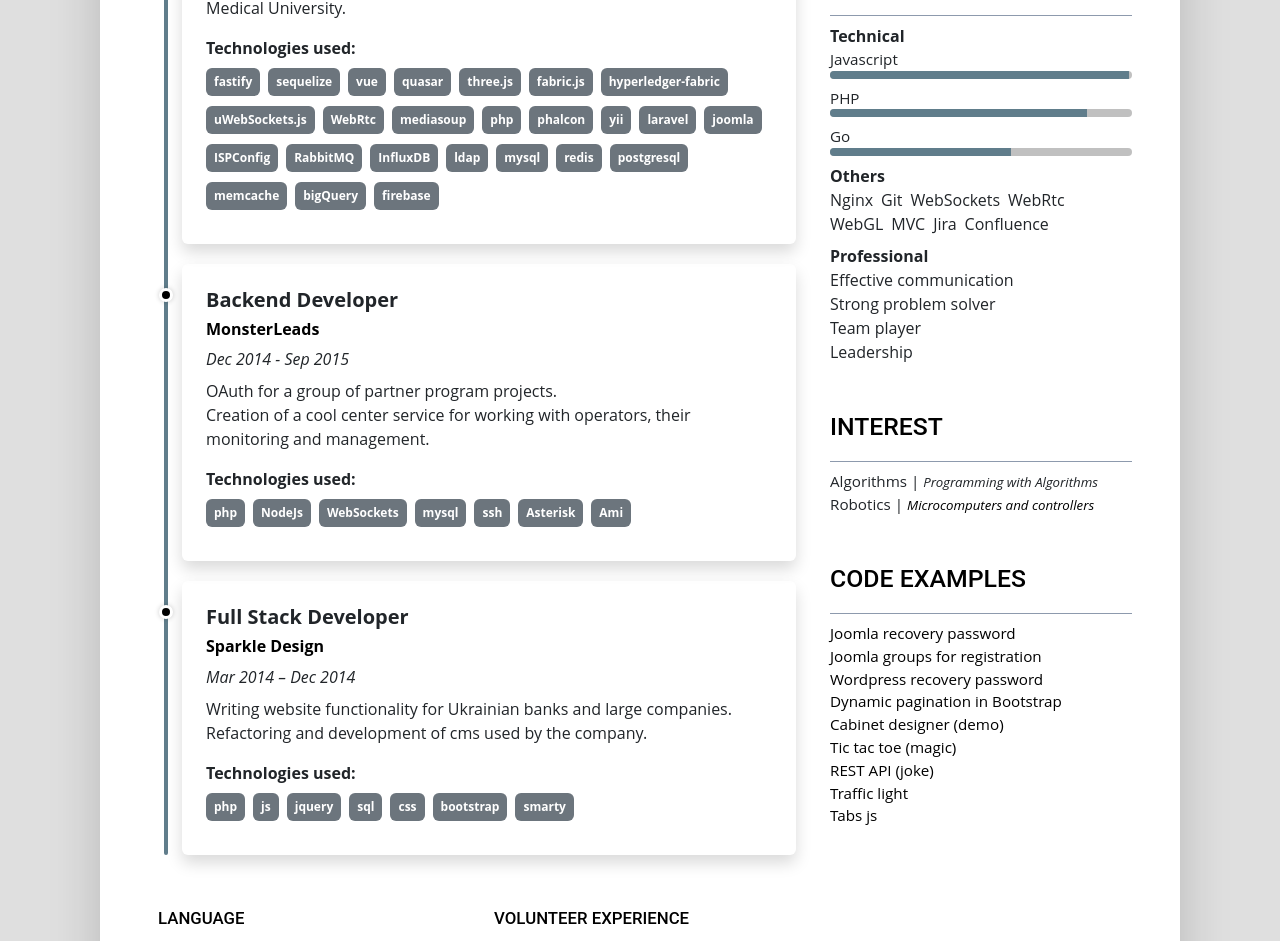
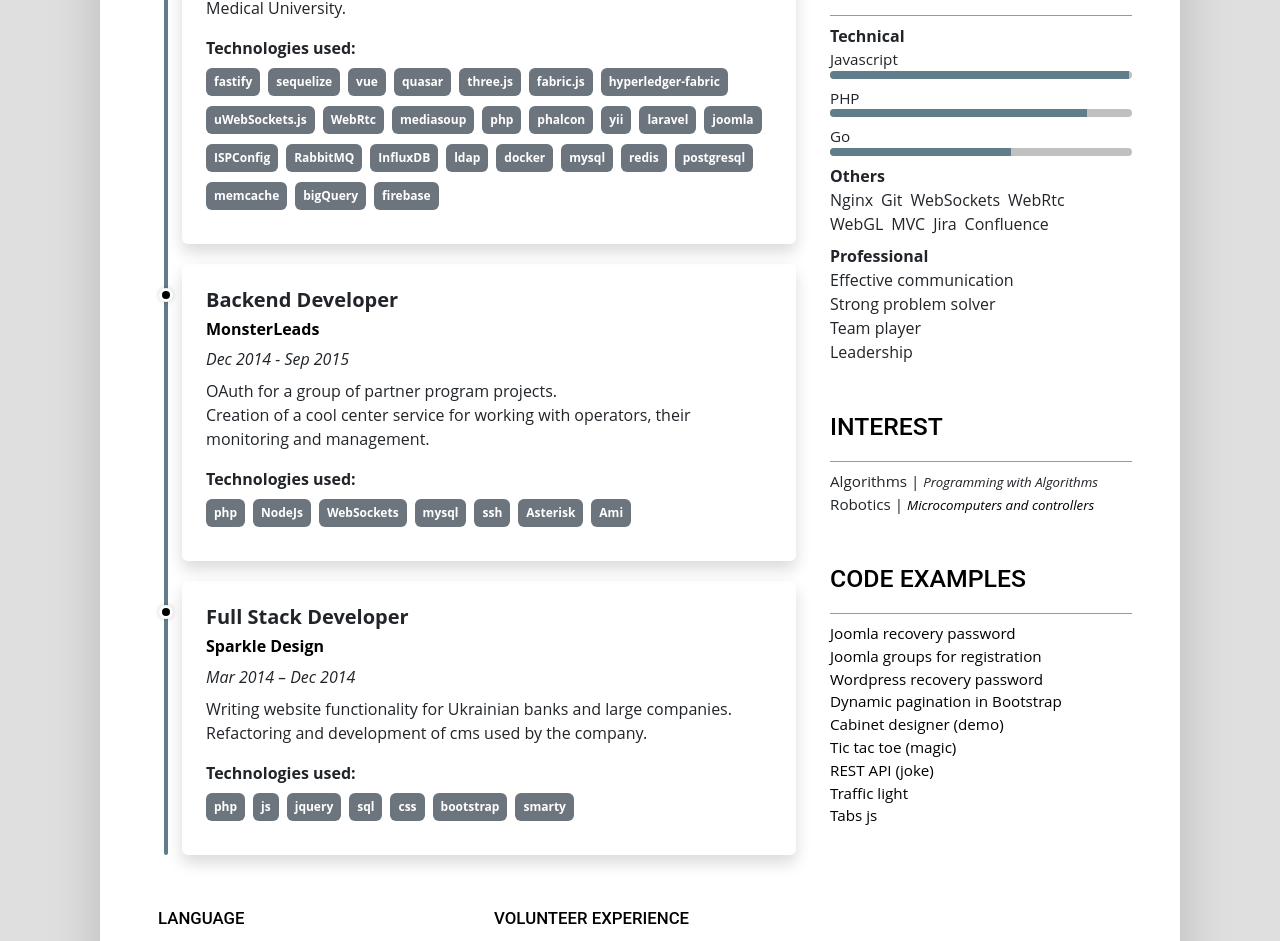
Before and after one commit to vlasenkofedor/vlasenkofedor.github.io, a Vue app: page / in a window 1280 px wide. Shown: the part 871-1812 px from the top of the page. Built offline with nearby package versions, Linux system fonts and the light colour scheme; a web font is replaced by a local one.

Commit message:
add docker

```diff
--- a/src/data.js
+++ b/src/data.js
@@ -72,7 +72,7 @@ const experinceInfo = [
             'Development of a chromosome processing application for the Singapore Medical University.',
         techs: [
             'fastify', 'sequelize', 'vue', 'quasar', 'three.js', 'fabric.js', 'hyperledger-fabric', 'uWebSockets.js', 'WebRtc',
-            'mediasoup', 'php', 'phalcon', 'yii', 'laravel', 'joomla', 'ISPConfig', 'RabbitMQ', 'InfluxDB', 'ldap',
+            'mediasoup', 'php', 'phalcon', 'yii', 'laravel', 'joomla', 'ISPConfig', 'RabbitMQ', 'InfluxDB', 'ldap', 'docker',
             'mysql', 'redis', 'postgresql', 'memcache', 'bigQuery', 'firebase'
         ]
     },
@@ -159,7 +159,7 @@ const examples = [
     },
     {
         title: 'Tabs js',
-        link: 'http://jsfiddle.net/vlasenkofedor/jLprM/'
+        link: 'https://jsfiddle.net/vlasenkofedor/jLprM/'
     },
 ]
 
```
